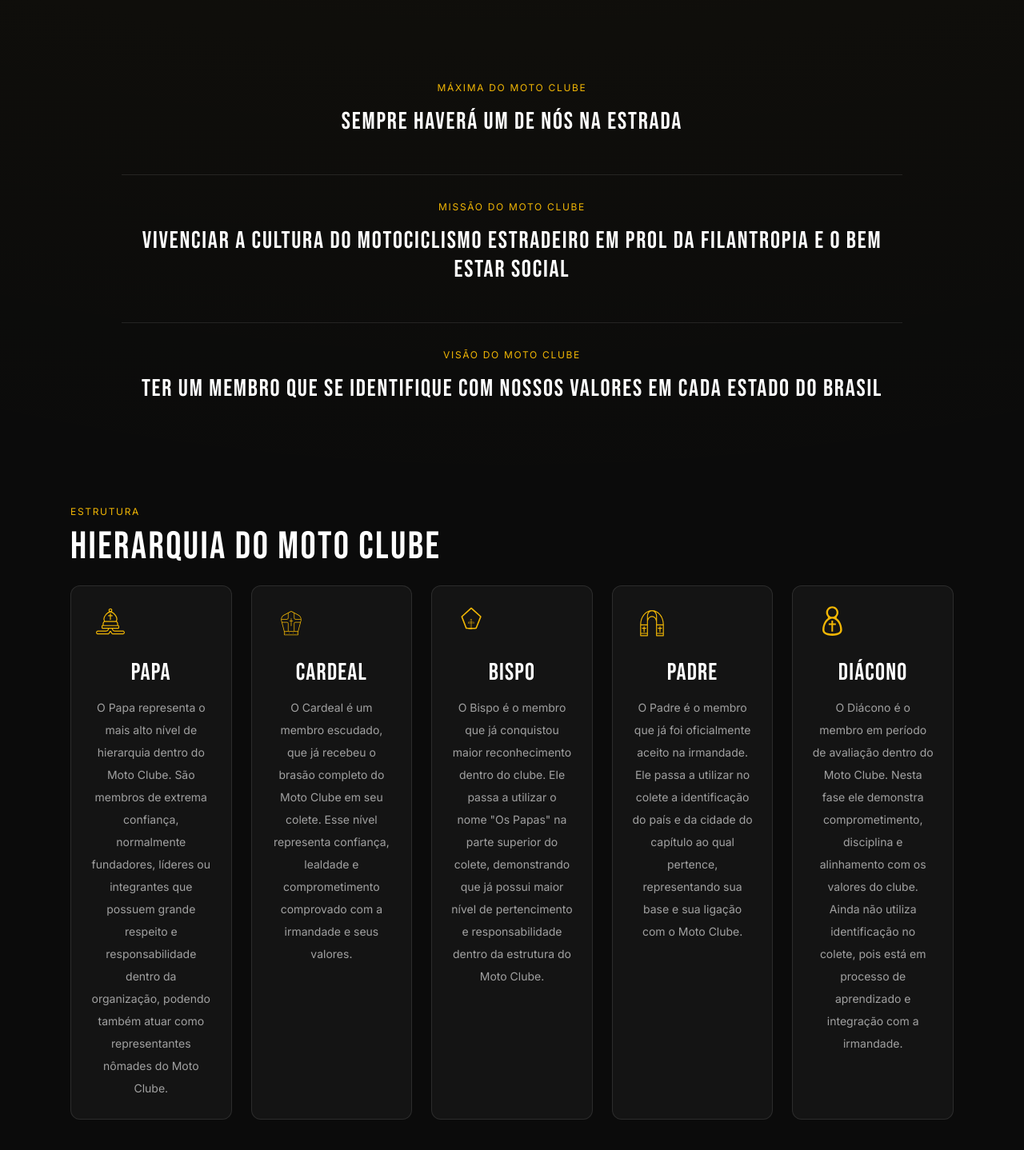
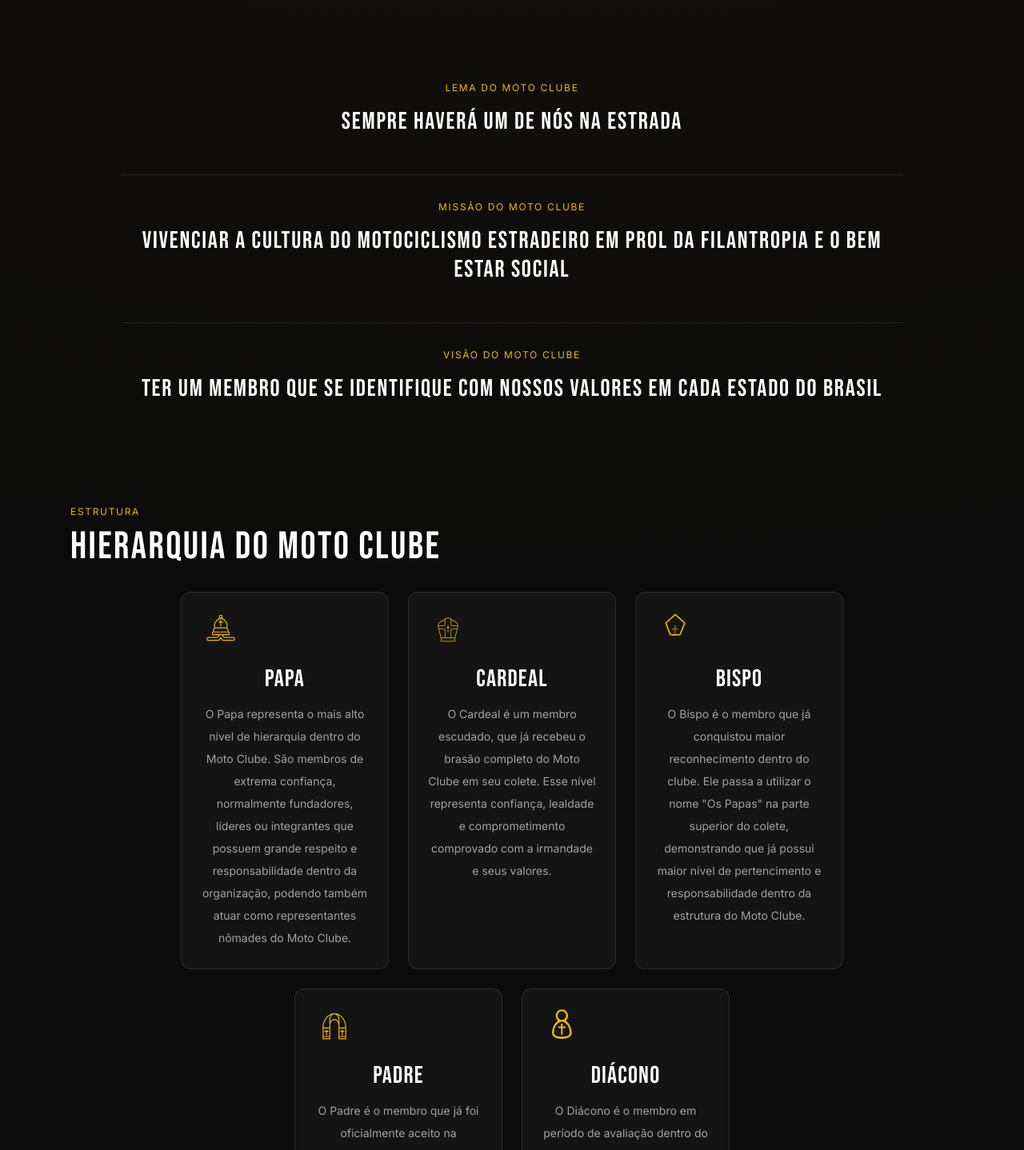
Before and after one commit to pedrocordova82/ospapas-site, a Next.js app in the folder web/: page /sobre in a window 1280 px wide. Shown: the part 2392-3830 px from the top of the page at 80% size. Built offline with nearby package versions, Linux system fonts and the light colour scheme.

Commit message:
Ajuste do lema

```diff
--- a/web/app/sobre/page.tsx
+++ b/web/app/sobre/page.tsx
@@ -303,7 +303,7 @@ export default function SobrePage() {
       <Reveal>
         <section className="mx-auto max-w-5xl px-6 py-16 text-center space-y-12">
           <div className="space-y-4">
-            <p className="text-xs uppercase tracking-[0.14em] text-[color:var(--color-gold-500)]">Máxima do Moto Clube</p>
+            <p className="text-xs uppercase tracking-[0.14em] text-[color:var(--color-gold-500)]">Lema do Moto Clube</p>
             <h2 className="text-3xl font-heading uppercase tracking-[0.06em] text-white">
               Sempre haverá um de nós na estrada
             </h2>
@@ -329,11 +329,11 @@ export default function SobrePage() {
         <section className="mx-auto w-full max-w-6xl px-6 py-16">
           <p className="text-xs uppercase tracking-[0.14em] text-[color:var(--color-gold-500)]">Estrutura</p>
           <h2 className="mt-3 font-heading text-4xl uppercase tracking-[0.05em] text-white sm:text-5xl">Hierarquia do Moto Clube</h2>
-          <div className="mt-6 grid grid-cols-1 justify-items-center gap-6 sm:grid-cols-2 lg:grid-cols-3 xl:grid-cols-5">
+          <div className="mt-8 flex flex-wrap justify-center gap-6">
             {hierarchy.map((item) => {
               const Icon = item.icon;
               return (
-                <article key={item.title} className="w-full rounded-xl border border-white/10 bg-[color:var(--color-bg-900)] p-6 text-center">
+                <article key={item.title} className="w-[260px] rounded-xl border border-white/10 bg-[color:var(--color-bg-900)] p-6 text-center">
                   <Icon width={50} height={50} className="text-[color:var(--color-gold-500)]" />
                   <h3 className="mt-4 font-heading text-3xl uppercase tracking-[0.04em] text-white">{item.title}</h3>
                   <p className="mt-3 text-sm leading-7 text-[color:var(--color-text-300)]">{item.description}</p>
```
